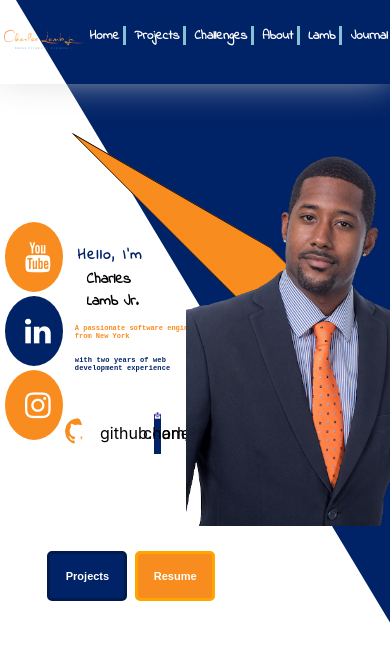
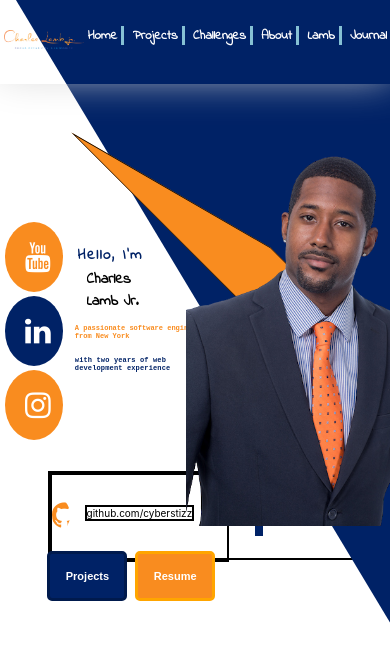
Before and after one commit to cyberstizz/charleslambjr, a React (Create React App) app: page / in a window 390 px wide. Shown: the top 658 px of the page. Built offline with nearby package versions, Linux system fonts and the light colour scheme; a web font is replaced by a local one.

Commit message:
resized github info

```diff
--- a/src/App.css
+++ b/src/App.css
@@ -562,7 +562,7 @@ overflow: hidden;
 .navOptions{
   display: flex;
   flex-direction: row;
-  margin-left: 1vw;
+  margin-left: .3vw;
   margin-top: 1.7vh;
   padding-top: 1.4vh;
   height: 100vh;
@@ -771,10 +771,11 @@ overflow: hidden;
 
 .contactArea{
   height: 10vh;
-  width: 30vw;
+  width: 90vw;
   position: absolute;
-  margin-top: 13.2rem;
-  margin-left: 9.5vw;
+  margin-top: 18.2rem;
+  margin-left: 5vw;
+  border: solid black 2px;
   display: inline-flex;
   overflow: visible;
 }
@@ -885,11 +886,14 @@ color: white;
 }
 
 .githubContact{
-width: 25vw;
+width: 45vw;
 height: 10vh;
 overflow: visible;
 position: absolute;
+font-size: 10px;
 overflow: hidden;
+border: solid black 2px;
+
 }
 
 .githubInfo{
@@ -897,6 +901,8 @@ overflow: hidden;
   margin-top: 32px;
   position: absolute;
   overflow: hidden;
+  border: solid black 2px;
+  font-size: 10px;
 }
 
 .emailInfo{
```
